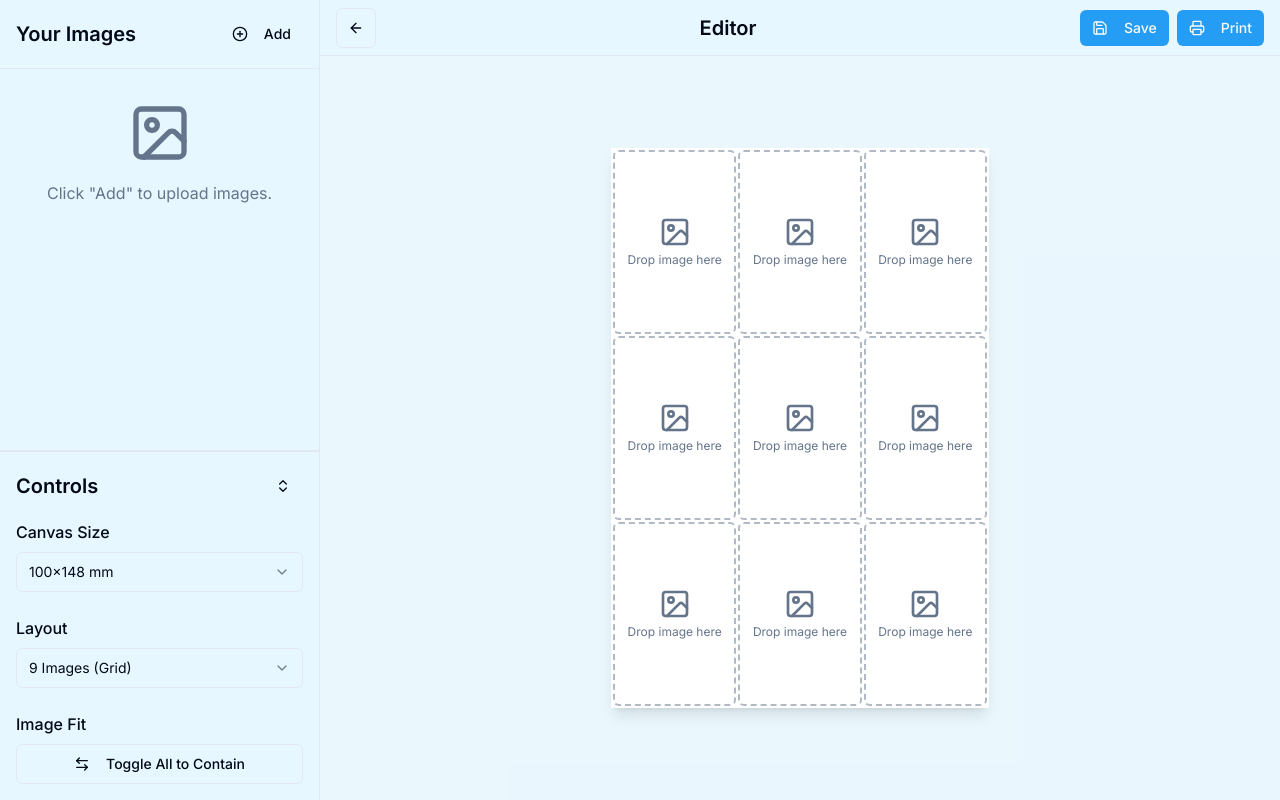
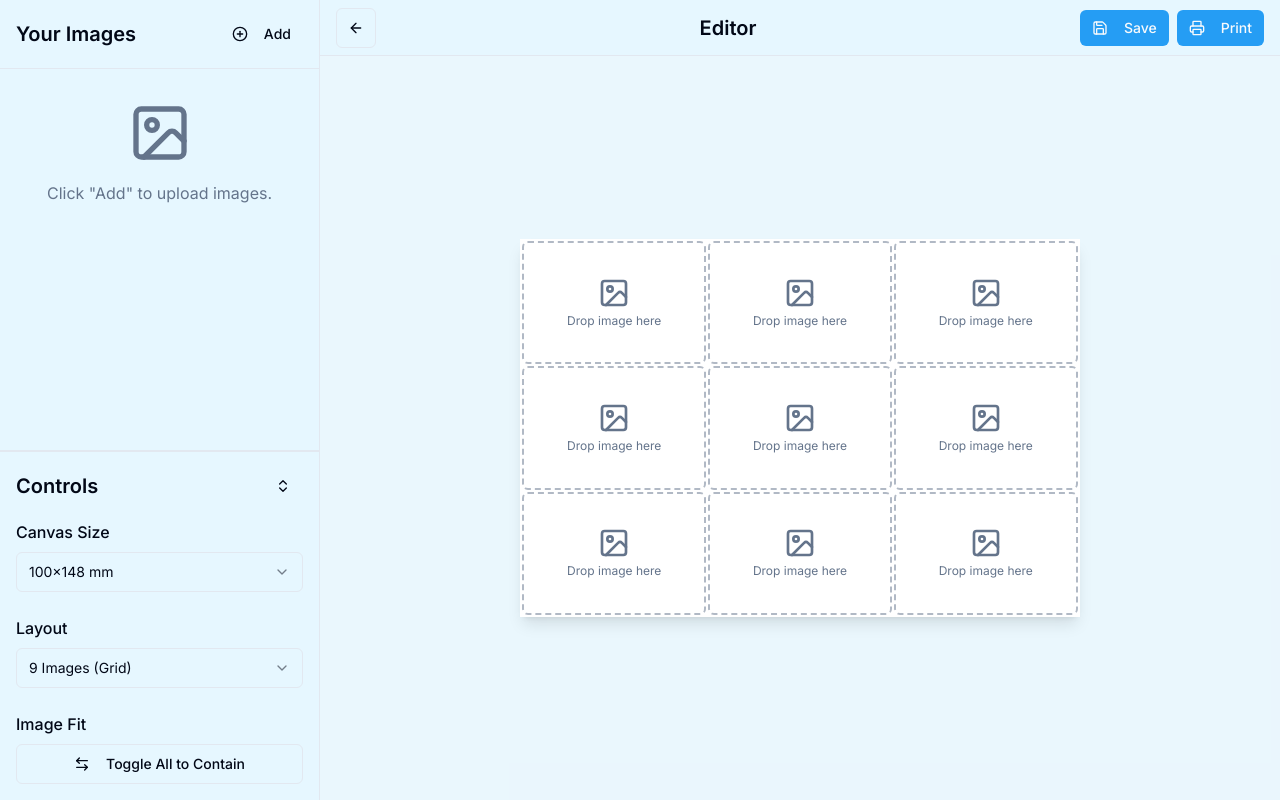
Before and after one commit to wiz-abhi/PhotoFramer, a Next.js app: page /editor in a window 1280 px wide. Built offline with nearby package versions, Linux system fonts and the light colour scheme.

Commit message:
make the 100* 148 appear in left  rotated form as other frames do

```diff
--- a/src/app/editor/page.tsx
+++ b/src/app/editor/page.tsx
@@ -31,7 +31,7 @@ const SIZES: CanvasSize[] = [
   { id: 'a4', name: 'A4', width: '210mm', height: '297mm', dpi: 300 },
   { id: 'a3', name: 'A3', width: '297mm', height: '420mm', dpi: 300 },
   { id: '4x6', name: '4x6 inches', width: '6in', height: '4in', dpi: 300 },
-  { id: '100x148', name: '100x148 mm', width: '100mm', height: '148mm', dpi: 300 },
+  { id: '100x148', name: '100x148 mm', width: '148mm', height: '100mm', dpi: 300 },
 ];
 
 const LAYOUTS: CanvasLayout[] = [
```
